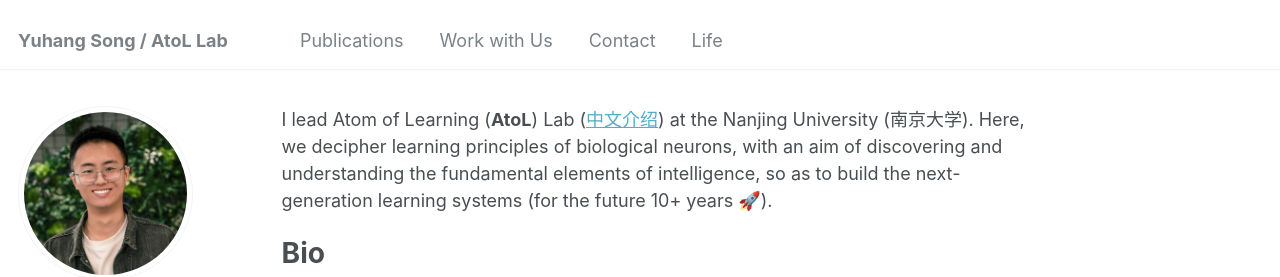
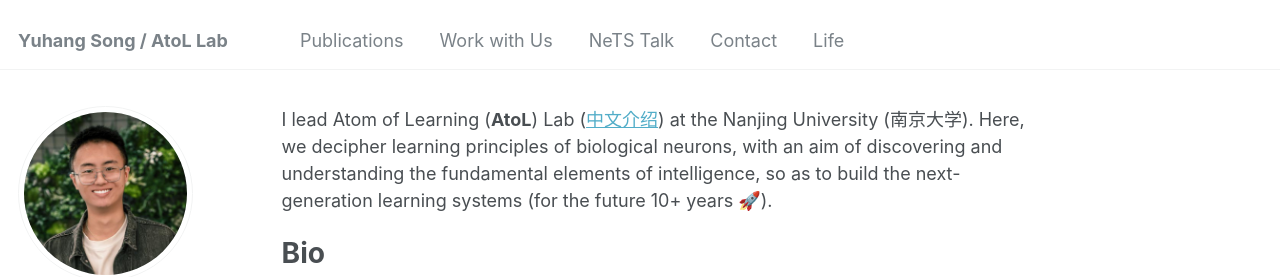
Before and after one commit to YuhangSong/YuhangSong.github.io, a Jekyll site: the page built from _pages/about.md, in a window 1280 px wide. Shown: the top 277 px of the page. Built offline with Jekyll 4.4.1, drawn with Linux system fonts in a browser that asks for light colours; some web fonts are replaced.

Commit message:
chore: update navigation.yml

```diff
--- a/_data/navigation.yml
+++ b/_data/navigation.yml
@@ -10,6 +10,9 @@
 
   - title: "Work with Us"
     url: /work-with-us/
+
+  - title: "NeTS Talk"
+    url: /NeTS-Talk/
 
   - title: "Contact"
     url: /contact/
```
